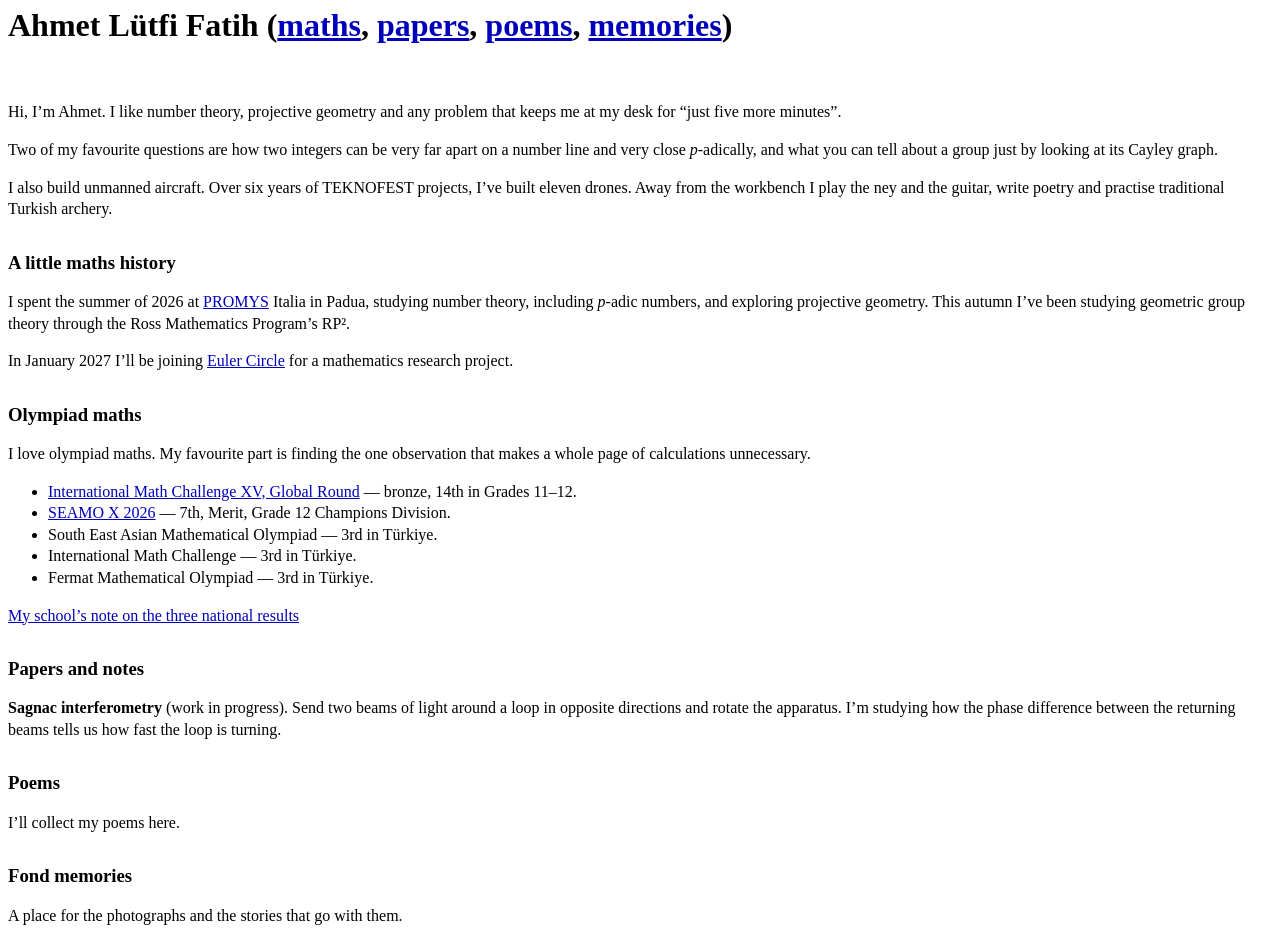
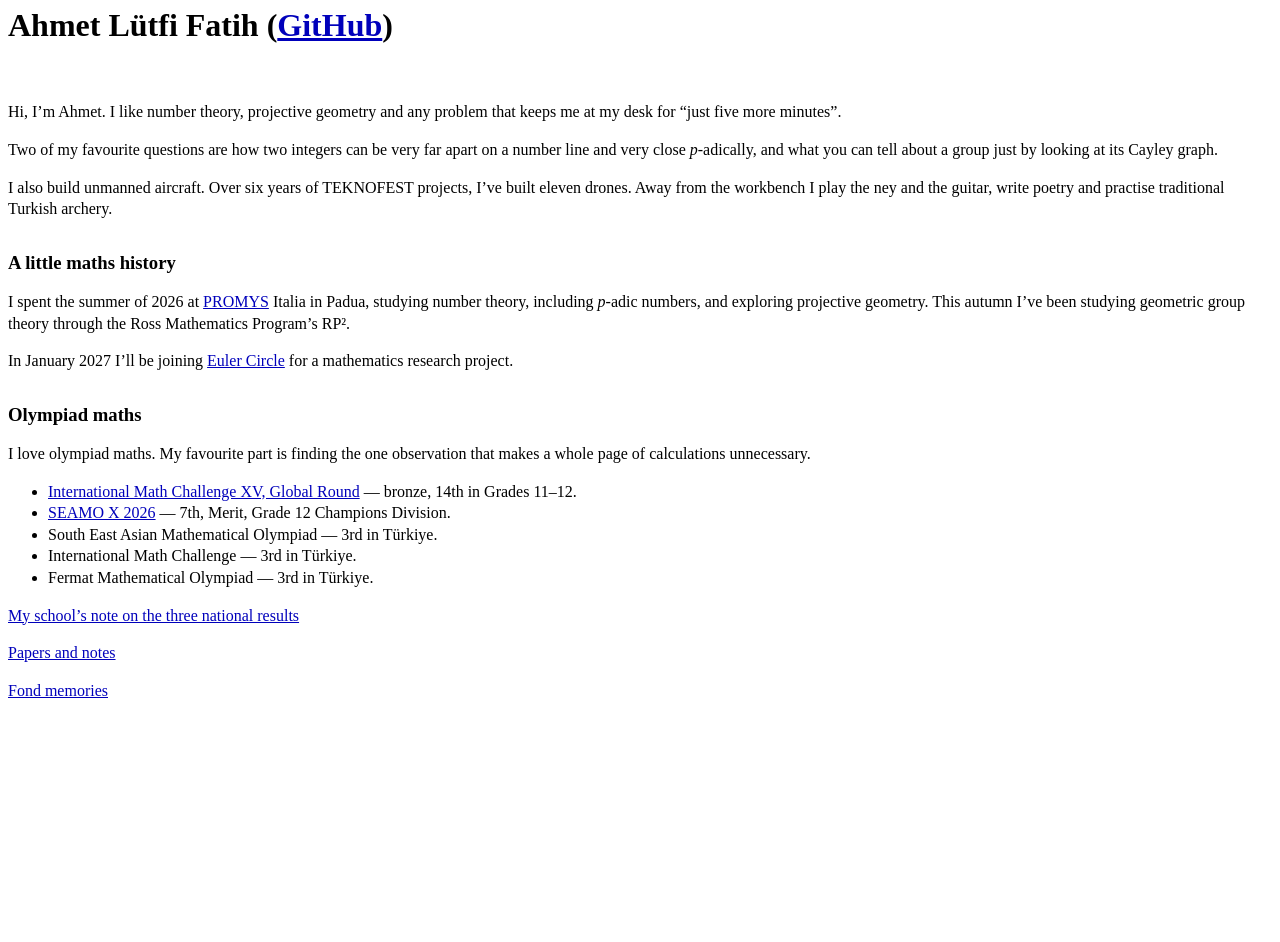
Before and after one commit to ahmetlutfifatih/ahmetlutfifatih.github.io, a plain HTML site: page index.html in a window 1280 px wide. After the commit the page ends 800 px from the top, so only its background shows below. Drawn offline with Linux system fonts and the light colour scheme.

Commit message:
Use same-tab links for papers and memories and retire poems

```diff
--- a/index.html
+++ b/index.html
@@ -8,7 +8,7 @@
 </head>
 <body>
 <main>
-  <h1>Ahmet Lütfi Fatih (<a href="#maths">maths</a>, <a href="#papers">papers</a>, <a href="#poems">poems</a>, <a href="#memories">memories</a>)</h1>
+  <h1>Ahmet Lütfi Fatih (<a href="https://github.com/ahmetlutfifatih">GitHub</a>)</h1>
 
   <p>Hi, I’m Ahmet. I like number theory, projective geometry and any problem that keeps me at my desk for “just five more minutes”.</p>
   <p>Two of my favourite questions are how two integers can be very far apart on a number line and very close <i>p</i>-adically, and what you can tell about a group just by looking at its Cayley graph.</p>
@@ -29,14 +29,8 @@
   </ul>
   <p><a href="https://tevfikileriihl.meb.k12.tr/icerikler/tevfikileriaihldenuluslararasimatematikbasarisi_16870273.html">My school’s note on the three national results</a></p>
 
-  <h2 id="papers">Papers and notes</h2>
-  <p><b>Sagnac interferometry</b> (work in progress). Send two beams of light around a loop in opposite directions and rotate the apparatus. I’m studying how the phase difference between the returning beams tells us how fast the loop is turning.</p>
-
-  <h2 id="poems">Poems</h2>
-  <p>I’ll collect my poems here.</p>
-
-  <h2 id="memories">Fond memories</h2>
-  <p>A place for the photographs and the stories that go with them.</p>
+  <p><a href="publications.html">Papers and notes</a></p>
+  <p><a href="memories.html">Fond memories</a></p>
 </main>
 </body>
 </html>
```
Also changed, not shown: anilar.html (+1 -3 lines), memories.html (+1 -3 lines), poems.html (+1 -3 lines), publications.html (+1 -3 lines), siirler.html (+1 -3 lines), yayinlar.html (+1 -3 lines).
